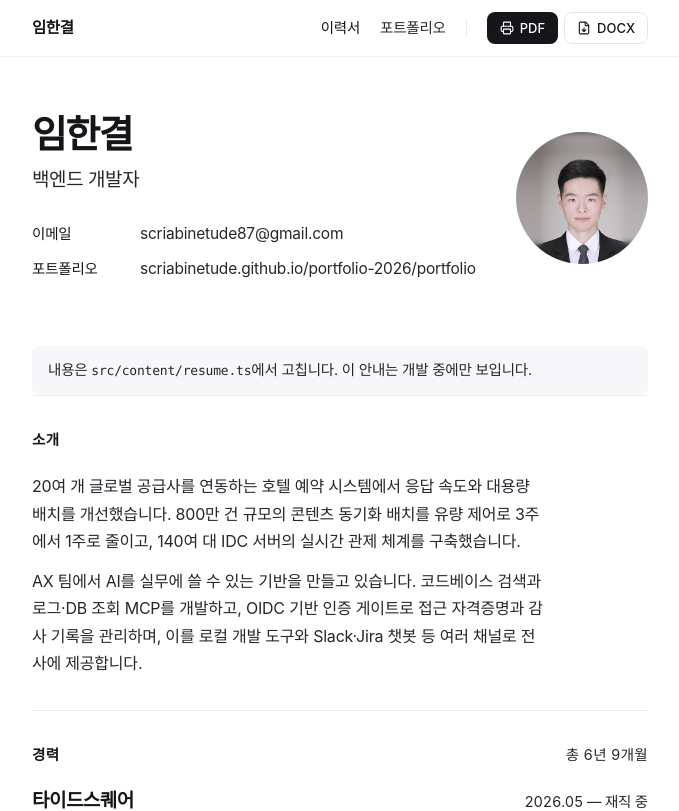
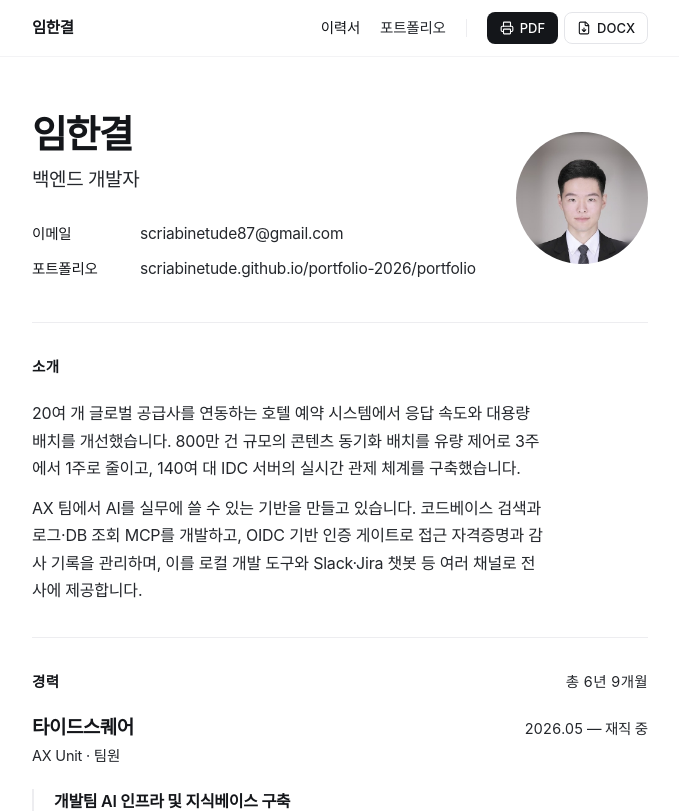
Before and after one commit to scriabinEtude/portfolio-2026, a React (Vite) app: page / in a window 1280 px wide. Shown: the top 811 px of the page, without its empty margins (300-979 px from the left). Built offline with nearby package versions, Linux system fonts and the light colour scheme; a web font is replaced by a local one.

Commit message:
chore: 이력서 화면의 개발용 안내 문구 제거
"내용은 resume.ts에서 고칩니다"를 DEV에서만 띄우고 있었는데, 정작
작업하는 내내 소개 바로 위에 끼어 있어 화면을 가늠하기 어려웠다.
문구와 .dev-note 스타일을 함께 지웠다.

```diff
--- a/src/pages/ResumePage.tsx
+++ b/src/pages/ResumePage.tsx
@@ -33,12 +33,6 @@ function ResumePage() {
         />
       </header>
 
-      {import.meta.env.DEV && (
-        <p className="dev-note">
-          내용은 <code>src/content/resume.ts</code>에서 고칩니다. 이 안내는 개발 중에만 보입니다.
-        </p>
-      )}
-
       <ResumeSections sections={resume.sections} asOf={resume.updated} />
     </div>
   );
--- a/src/styles/resume.css
+++ b/src/styles/resume.css
@@ -326,22 +326,6 @@
   margin-top: var(--s-3);
 }
 
-/* 개발 중에만 보이는 안내 */
-.dev-note {
-  margin-top: var(--s-6);
-  padding: var(--s-3) var(--s-4);
-  font-size: var(--t-sm);
-  color: var(--fg-2);
-  background: var(--hover);
-  border-radius: var(--r-sm);
-}
-
-.dev-note code {
-  font-family: var(--font-mono);
-  font-size: var(--t-xs);
-  color: var(--fg-2);
-}
-
 @media (max-width: 34rem) {
   .rows,
   .facts {
```
